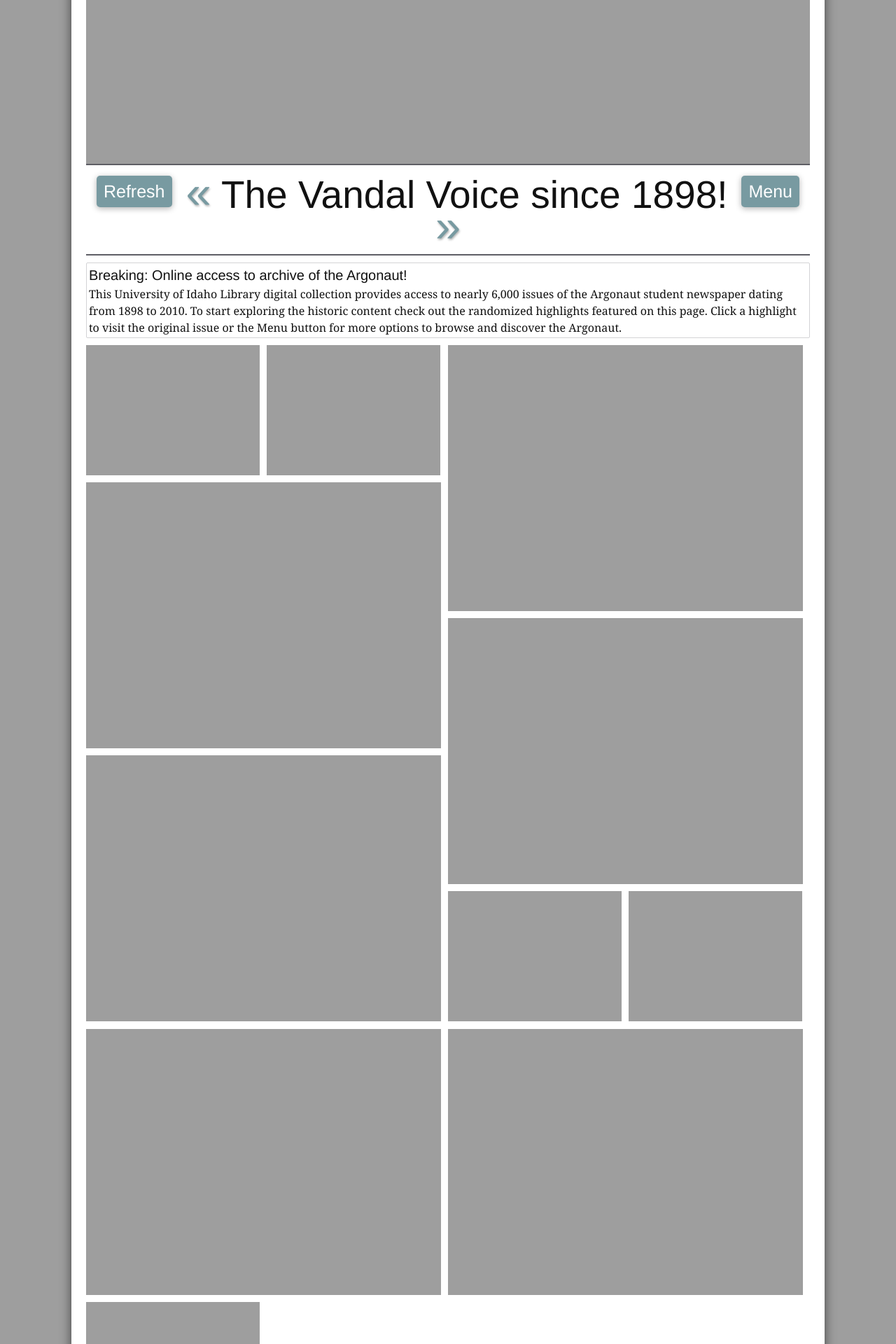
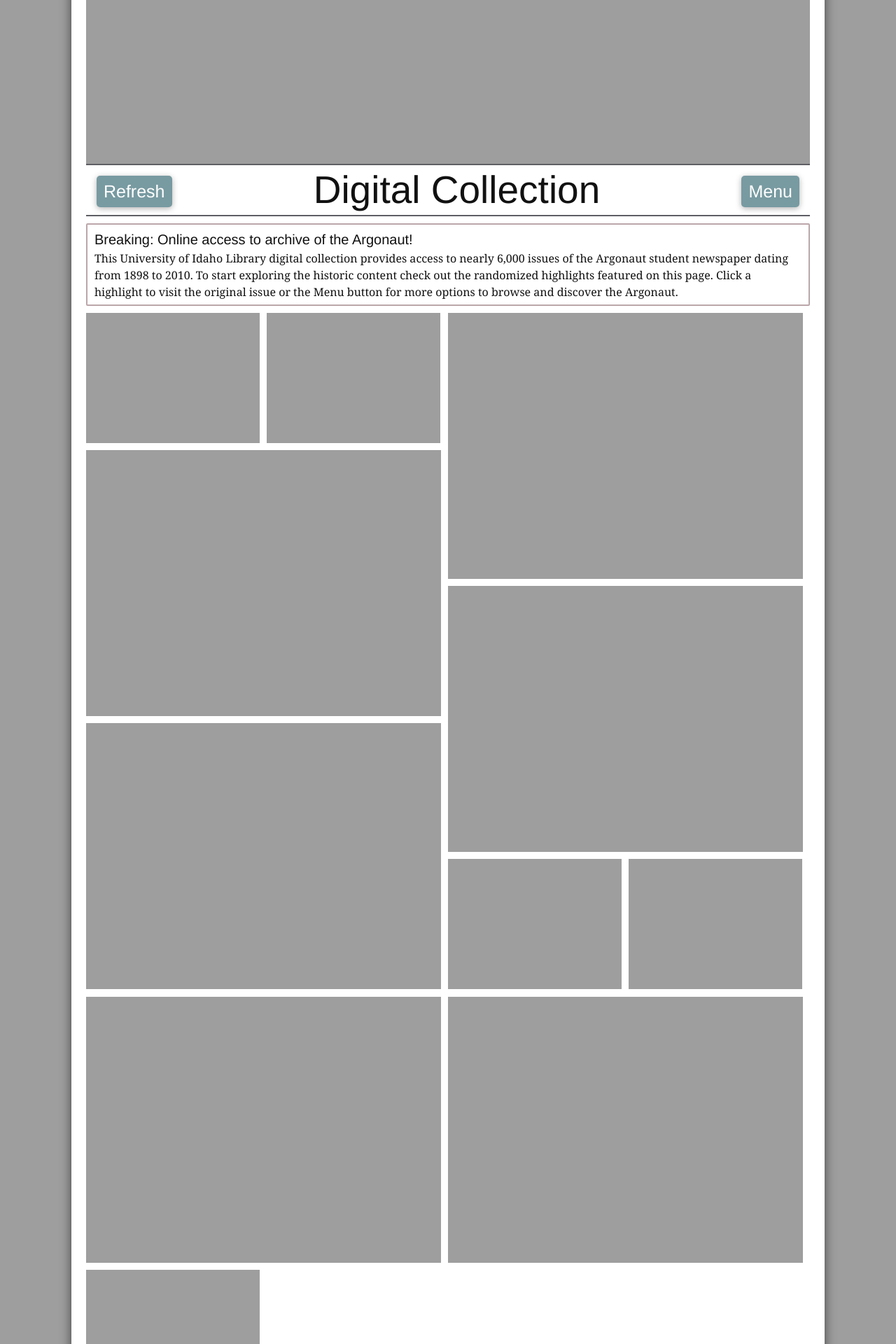
Before and after one commit to uidaholib/argonaut_source, a Jekyll site: the page built from index.html, in a window 1280 px wide. Shown: the part 587-2507 px from the top of the page at 70% size. Built offline with Jekyll 4.4.1, drawn with Linux system fonts in a browser that asks for light colours; some web fonts are replaced.

Commit message:
index fixes

```diff
--- a/_includes/jumpyear.html
+++ b/_includes/jumpyear.html
@@ -1,4 +1,4 @@
-<div class="yearsmenu hide-small">
+<div class="yearsmenu hide-small hide-medium">
 
 		<div id="openyears"><a>Jump to a year</a></div>
 
--- a/_sass/_campusheader.scss
+++ b/_sass/_campusheader.scss
@@ -18,7 +18,6 @@
         line-height: 1em;
     }
 }
-
 /* title bar */
 .titlebar {
     height:$titleh-sm;
@@ -39,7 +38,6 @@
     h2 {font-size: 16px;}
     li {display:inline-block;}
 }
-
 /* small nav */
 .navbox {
     text-align: center;
@@ -80,7 +78,7 @@
 /* small nav search */
 .search-sm form {
         input {
-            font-family: 'Allan', Helvetica, Rockwell,cursive;
+            font-family: $base-font-family;
             font-size:18px;
             padding: 3px 6px;
             border-radius: 5px;
@@ -101,7 +99,6 @@
         text-transform:uppercase;
     }
 }
-
 /* media for medium screens */
 @include media-query($mediumscreen) {
     /* header */
@@ -155,9 +152,7 @@
             font-size:22px;
         }
     }
-
 }
-
 /* media for large screens */
 @include media-query($largescreen) {
     .dilogo {
@@ -200,7 +195,7 @@
             line-height:1.5em;
             border-radius: 5px;
             display:inline;
-            font-family: 'Allan', Helvetica, Rockwell,cursive;
+            font-family: $base-font-family;
         }
         .searchbutton {
             color:$c-white;
--- a/_sass/_packery_index.scss
+++ b/_sass/_packery_index.scss
@@ -16,7 +16,7 @@
     padding: 5px;
     h3 {
         font-size: 20px;
-        line-height: .75;
+        line-height: 1.2; //.75;
      }
     .arrow {
         font-size: 30px;
@@ -56,7 +56,7 @@
             border-style: none none none none;
             color: $c-white;
             background-color:$c-blue;
-            margin-left: 0 0 0 10px;
+            margin: 0 0 0 10px;
         }
 
     }
@@ -65,7 +65,8 @@
     }
     .years {
        top: initial;
-       right: 8%;
+       right: inherit;// 8%;
+       margin:10px;
        text-align: left;
     }
     li {
@@ -76,9 +77,9 @@
 /* headline story */
 .headline {
     margin: 10px 0;
-    border: solid 1px $c-light-grey;
+    border: solid 2px $devin-grey;
     border-radius: 2px;
-    padding: 2px 3px;
+    padding: 3px 5px;
     h4 {
         font-size: 14px;
     }
@@ -94,7 +95,7 @@
         padding: 15px;
         h3 {
             font-size: 55px;
-            //line-height: 1.5;
+            line-height: .75;
         }
         .arrow { font-size: 65px; }
     }
@@ -104,6 +105,7 @@
         //margin-top: 18px;
     }
     .headline {
+        padding: 6px 10px;
         h4 {
             font-size: 20px;
         }
--- a/css/main.scss
+++ b/css/main.scss
@@ -37,6 +37,7 @@
 /* campus color scheme varibles */
 $c-grey: #5E5E65;
 $c-light-grey: lighten($c-grey,45%);
+$devin-grey: #bba6aa;
 $c-blue: #789AA1;
 $c-black: #111;
 $c-white: white;
--- a/index.html
+++ b/index.html
@@ -14,7 +14,8 @@
                         <div id="i-refresh" class="i-button">Refresh</div>
                         <div id="navopen" class="i-button i-menu">Menu</div>
                     </nav>
-                    <h3><a class="arrow" href="about.html" title="about">«</a> The Vandal Voice since 1898! <a class="arrow" href="about.html" title="about">»</a></h3>
+                    <!-- <h3><a class="arrow" href="about.html" title="about">«</a> The Vandal Voice since 1898! <a class="arrow" href="about.html" title="about">»</a></h3> -->
+                    <h3>Digital Collection</h3>
                 </div>
             </div>
 
```
